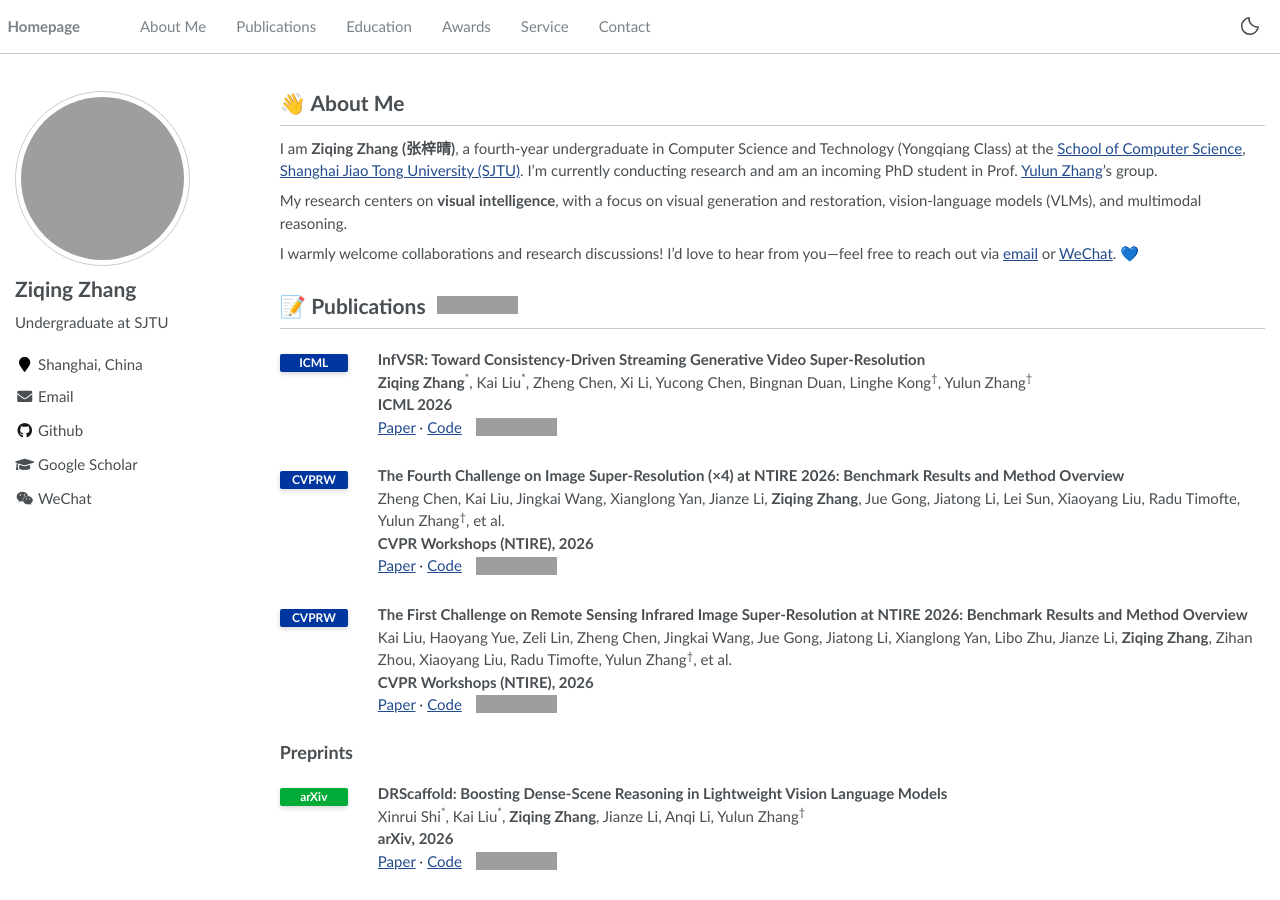
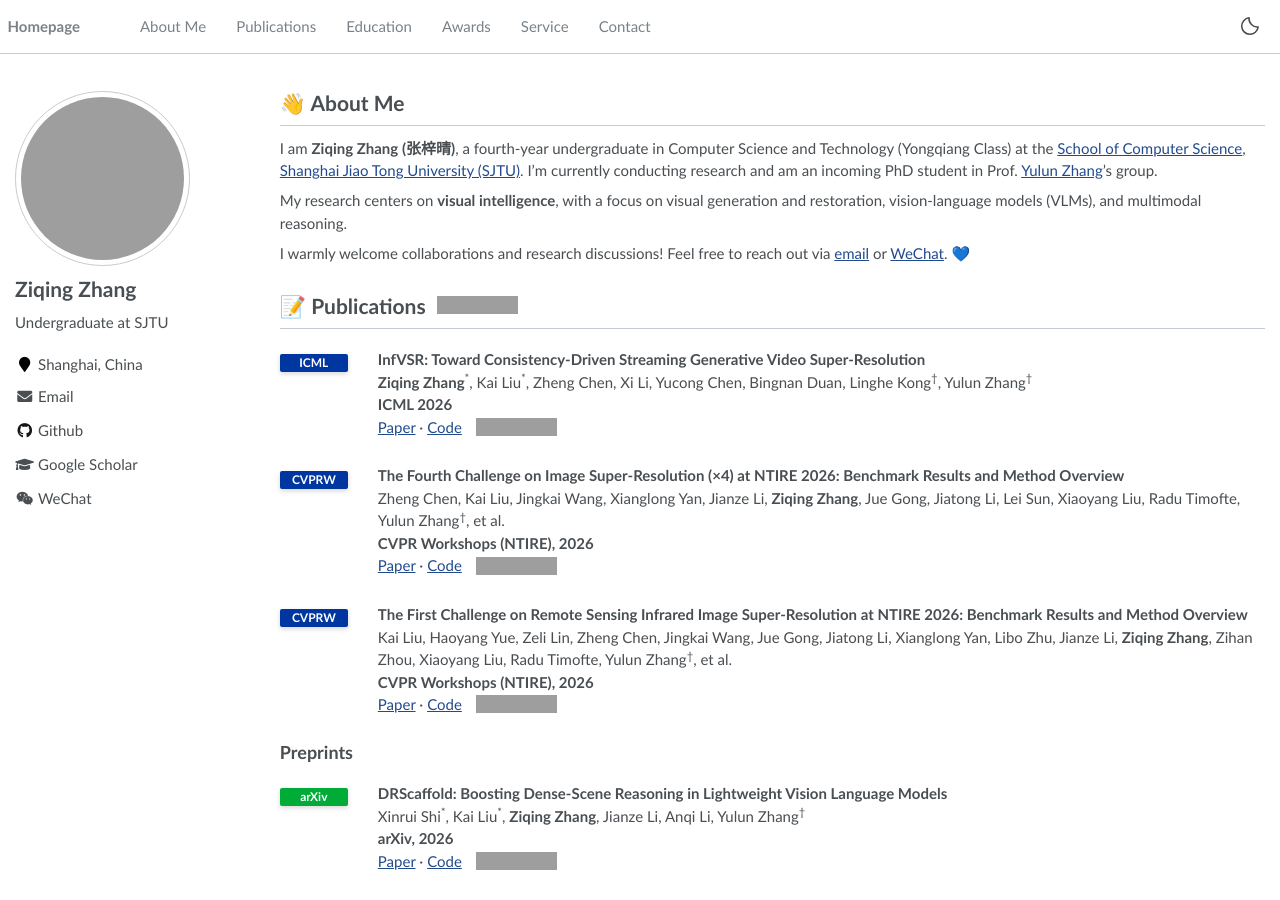
Before and after one commit to zzqingz/zzqingz.github.io, a Jekyll site: the page built from _pages/about.md, in a window 1280 px wide and 900 px high. Built offline with Jekyll 4.4.1, drawn with Linux system fonts in a browser that asks for light colours; grey boxes are pictures that could not be loaded.

Commit message:
Shorten collaboration invitation

```diff
--- a/_pages/about.md
+++ b/_pages/about.md
@@ -16,7 +16,7 @@ I am **Ziqing Zhang (张梓晴)**, a fourth-year undergraduate in Computer Scien
 
 My research centers on **visual intelligence**, with a focus on visual generation and restoration, vision-language models (VLMs), and multimodal reasoning.
 
-I warmly welcome collaborations and research discussions! I'd love to hear from you—feel free to reach out via [email](mailto:zhangziqing@sjtu.edu.cn) or [WeChat](/images/wechat.jpg). 💙
+I warmly welcome collaborations and research discussions! Feel free to reach out via [email](mailto:zhangziqing@sjtu.edu.cn) or [WeChat](/images/wechat.jpg). 💙
 
 <span class="anchor" id="publications"></span>
 
```
